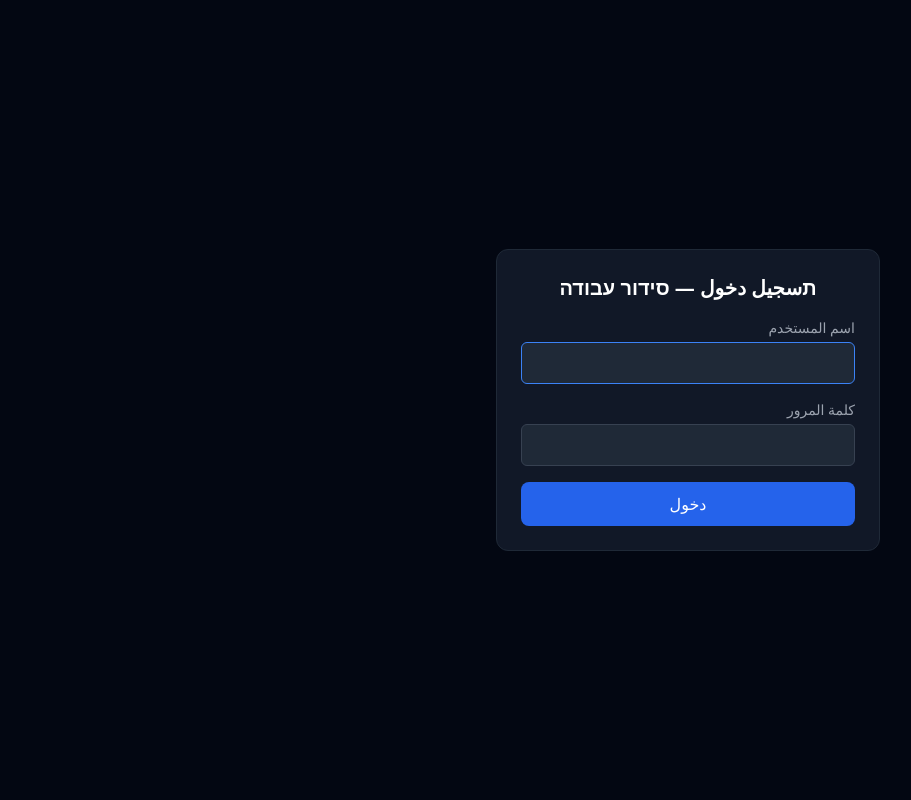
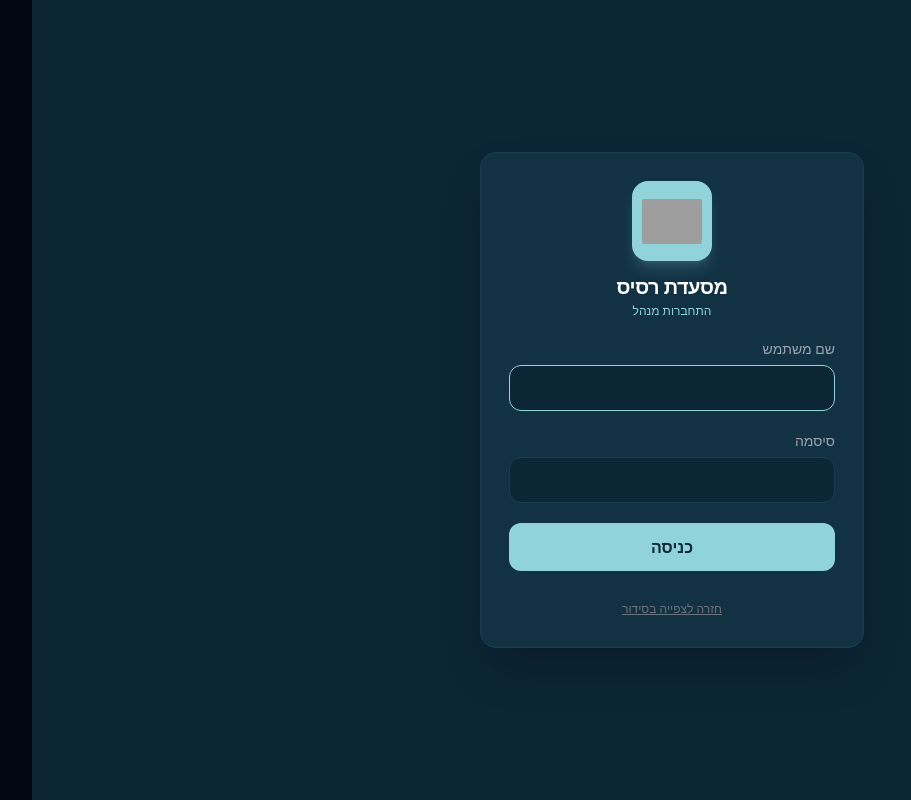
Before and after one commit to jubyuhanna-create/sedor, a Next.js app in the folder shift-schedule-app/: page /login in a window 1280 px wide. Shown: the whole page, without its empty margins (32-943 px from the left). Built offline with nearby package versions, Linux system fonts and the light colour scheme; grey boxes are pictures that could not be loaded.

Commit message:
Update page.jsx

```diff
--- a/shift-schedule-app/app/login/page.jsx
+++ b/shift-schedule-app/app/login/page.jsx
@@ -1,5 +1,4 @@
 "use client";
-
 import { useState } from "react";
 import { useRouter } from "next/navigation";
 
@@ -14,7 +13,6 @@ export default function LoginPage() {
     e.preventDefault();
     setError("");
     setLoading(true);
-
     try {
       const res = await fetch("/api/login", {
         method: "POST",
@@ -22,54 +20,57 @@ export default function LoginPage() {
         body: JSON.stringify({ username, password }),
       });
       const data = await res.json();
-
       if (!res.ok) {
-        setError(data.error || "حدث خطأ");
+        setError(data.error || "אירעה שגיאה");
         setLoading(false);
         return;
       }
-
       router.push("/");
       router.refresh();
     } catch {
-      setError("تعذر الاتصال بالسيرفر");
+      setError("לא ניתן להתחבר לשרת");
       setLoading(false);
     }
   }
 
   return (
-    <div dir="rtl" className="min-h-screen bg-gray-950 flex items-center justify-center p-4">
+    <div dir="rtl" className="min-h-screen bg-[#0c2635] flex items-center justify-center p-4">
       <form
         onSubmit={handleSubmit}
-        className="w-full max-w-sm bg-gray-900 border border-gray-800 rounded-xl p-6 space-y-4"
+        className="w-full max-w-sm bg-[#123244] border border-[#1c3f4f] rounded-2xl p-7 space-y-5 shadow-2xl shadow-black/30"
       >
-        <h1 className="text-xl font-bold text-white text-center">
-          תسجيل دخول — סידור עבודה
-        </h1>
+        <div className="flex flex-col items-center gap-3 mb-1">
+          <div className="w-20 h-20 rounded-2xl bg-[#90d3d9] p-2.5 flex items-center justify-center shadow-lg shadow-[#90d3d9]/20">
+            <img src="/logo.png" alt="רסיס" className="w-full h-full object-contain rounded-xl" />
+          </div>
+          <div className="text-center">
+            <h1 className="text-xl font-bold text-white tracking-tight">מסעדת רסיס</h1>
+            <p className="text-xs text-[#90d3d9] font-medium mt-0.5">התחברות מנהל</p>
+          </div>
+        </div>
 
         <div>
-          <label className="block text-sm text-gray-400 mb-1">اسم المستخدم</label>
+          <label className="block text-sm text-gray-400 mb-1.5">שם משתמש</label>
           <input
             type="text"
             value={username}
             onChange={(e) => setUsername(e.target.value)}
-            className="w-full bg-gray-800 text-gray-100 rounded-md border border-gray-700 focus:border-blue-500 focus:outline-none px-3 py-2"
+            className="w-full bg-[#0c2635] text-white rounded-xl border border-[#1c3f4f] focus:border-[#90d3d9] focus:outline-none px-3 py-2.5 transition"
             autoFocus
           />
         </div>
-
         <div>
-          <label className="block text-sm text-gray-400 mb-1">كلمة المرور</label>
+          <label className="block text-sm text-gray-400 mb-1.5">סיסמה</label>
           <input
             type="password"
             value={password}
             onChange={(e) => setPassword(e.target.value)}
-            className="w-full bg-gray-800 text-gray-100 rounded-md border border-gray-700 focus:border-blue-500 focus:outline-none px-3 py-2"
+            className="w-full bg-[#0c2635] text-white rounded-xl border border-[#1c3f4f] focus:border-[#90d3d9] focus:outline-none px-3 py-2.5 transition"
           />
         </div>
 
         {error && (
-          <div className="text-sm text-red-400 bg-red-950/40 border border-red-900 rounded-lg px-3 py-2">
+          <div className="text-sm text-red-300 bg-red-950/40 border border-red-900/60 rounded-lg px-3 py-2">
             {error}
           </div>
         )}
@@ -77,10 +78,16 @@ export default function LoginPage() {
         <button
           type="submit"
           disabled={loading}
-          className="w-full bg-blue-600 hover:bg-blue-500 disabled:opacity-50 text-white font-medium rounded-lg py-2.5 transition"
+          className="w-full bg-[#90d3d9] hover:bg-[#7cc3ca] disabled:opacity-50 text-[#0c2635] font-bold rounded-xl py-3 transition"
         >
-          {loading ? "جاري الدخول..." : "دخول"}
+          {loading ? "מתחבר..." : "כניסה"}
         </button>
+
+        <div className="text-center pt-1">
+          <a href="/gate" className="text-xs text-gray-500 hover:text-[#90d3d9] underline transition">
+            חזרה לצפייה בסידור
+          </a>
+        </div>
       </form>
     </div>
   );
```
